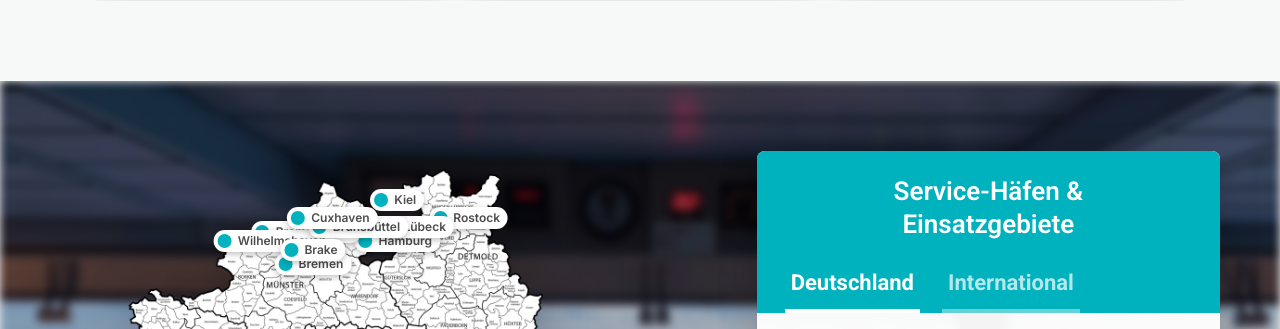
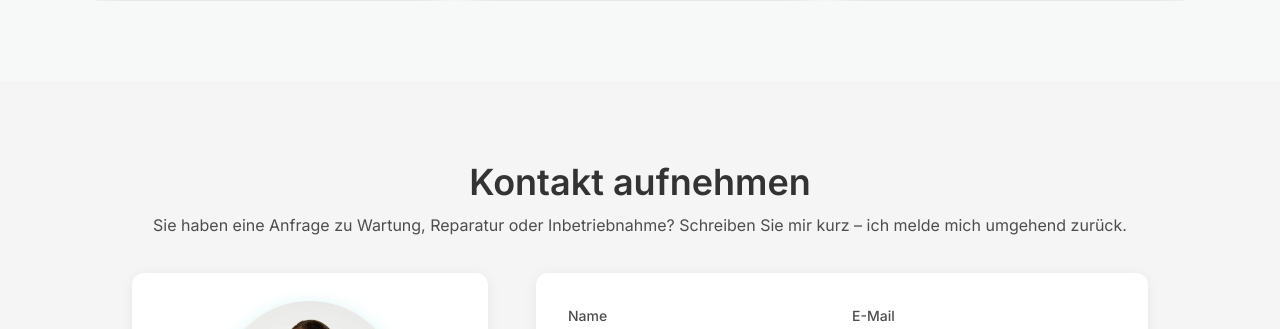
Before and after one commit to Decorum-Experience/CretecNewWebsite, a website built with Vite: page index.html in a window 1280 px wide. Shown: the part 4433-4762 px from the top of the page. Built offline with nearby package versions, Linux system fonts and the light colour scheme; files whose address does not match are found by name.

Commit message:
Hide Map

```diff
--- a/index.html
+++ b/index.html
@@ -491,7 +491,7 @@
     </section>
 
     <!-- ============ MAP ============ -->
-    <section class="map-section" id="standorte" aria-labelledby="standorte-heading">
+    <section class="map-section" id="standorte" aria-labelledby="standorte-heading" hidden>
       <div class="map-section__bg" aria-hidden="true"></div>
       <div class="map-section__inner">
         <div class="map-section__map">
```
